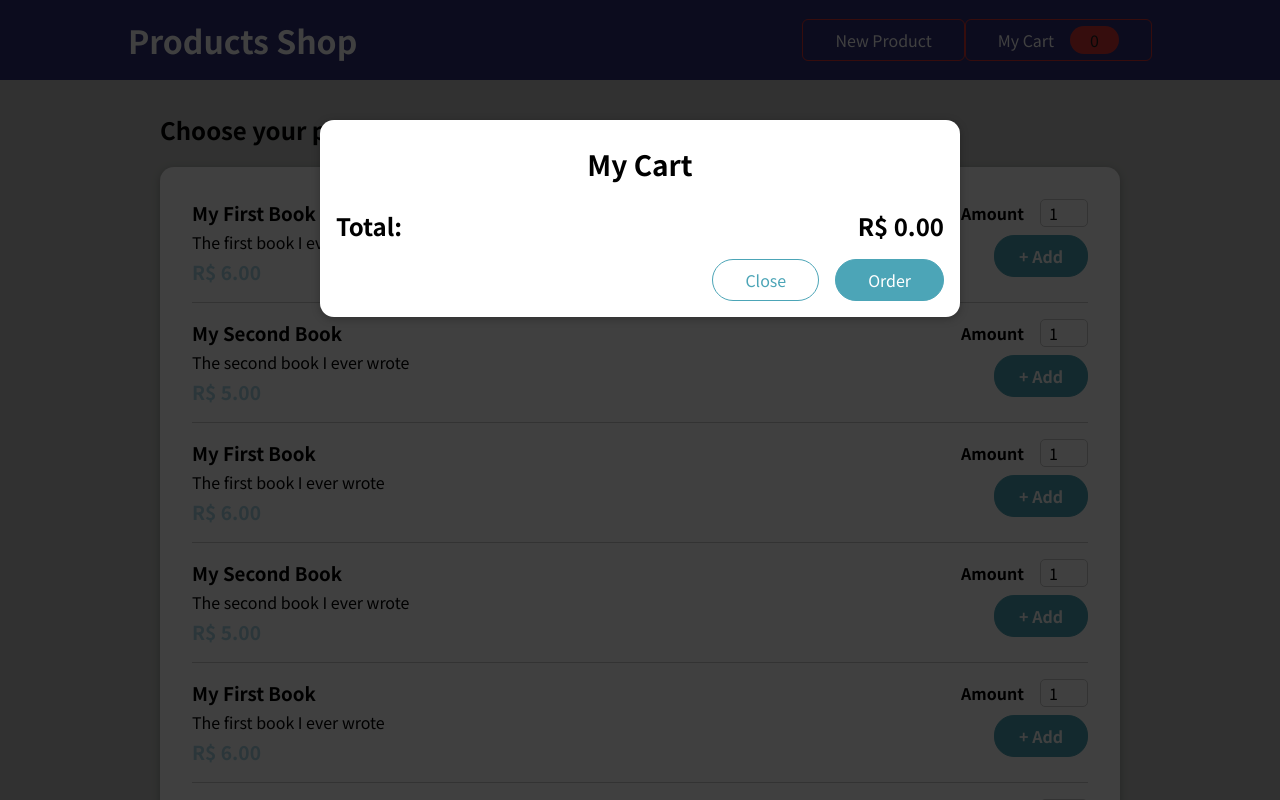
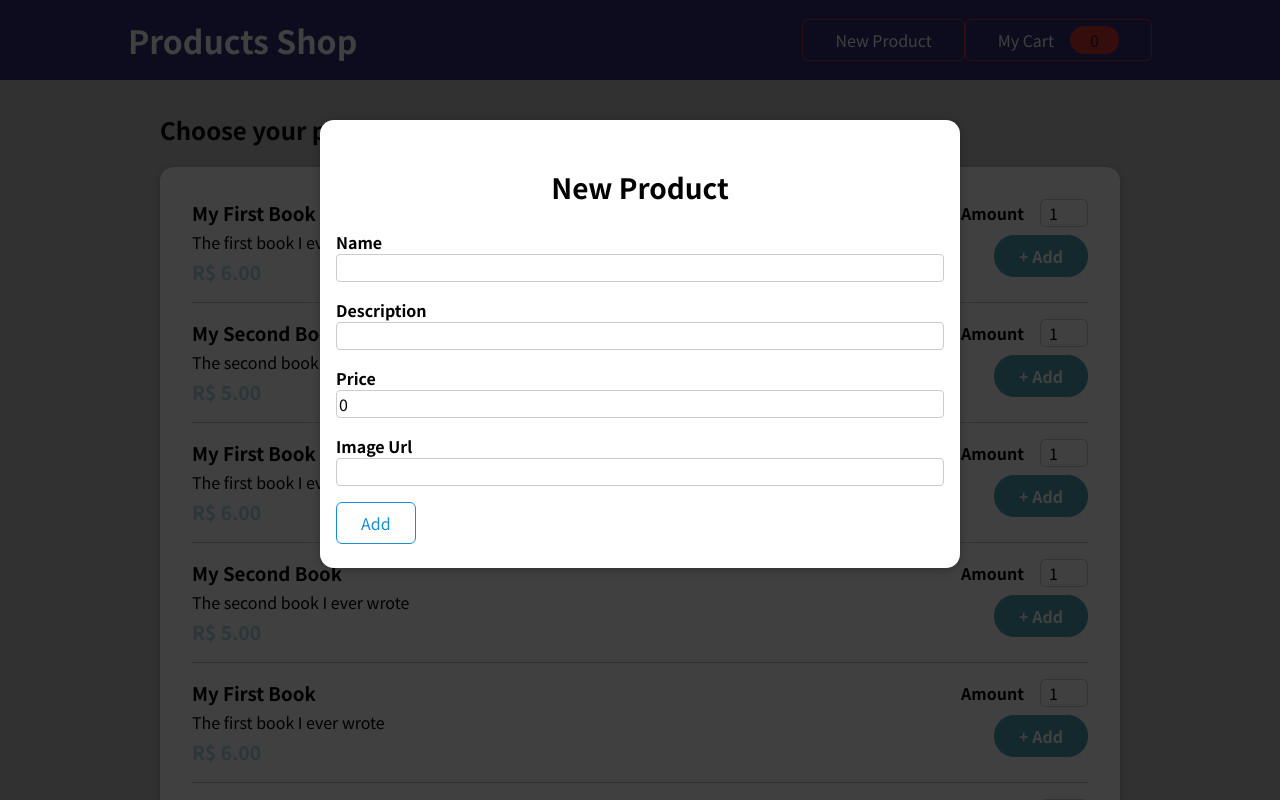
Before and after one commit to jpmarques2000/React-Shop, a React (Create React App) app: page / in a window 1280 px wide. Both pictures are taken after a click on the button "New Product". Shown: the top 800 px of the page. Built offline with nearby package versions, Linux system fonts and the light colour scheme.

Commit message:
Adicionando Formulário de cadastro de novos produtos modal

```diff
--- a/src/App.js
+++ b/src/App.js
@@ -4,14 +4,17 @@ import { useSelector } from "react-redux";
 import ShopProducts from "./components/Shop/ShopProducts";
 import Cart from "./components/Cart/Cart";
 import PageLayout from "./components/Layout/PageLayout";
+import NewProductForm from "./components/NewProduct/NewProductForm";
 
 function App() {
   const showCart = useSelector((state) => state.ui.cartIsVisible);
+  const showNewProductForm = useSelector(state => state.ui.newProductFormIsVisible)
 
   return (
     <Fragment>
       <PageLayout>
         {showCart && <Cart />}
+        {showNewProductForm && <NewProductForm />}
         <ShopProducts />
       </PageLayout>
     </Fragment>
--- a/src/components/Cart/CartButton.js
+++ b/src/components/Cart/CartButton.js
@@ -12,9 +12,13 @@ const CartButton = () => {
     dispatch(uiActions.toggle());
   };
 
+  const toggleNewProductFormHandler = () => {
+    dispatch(uiActions.toggleNewProduct());
+  };
+
   return (
     <Fragment>
-      <button onClick={toggleCartHandler} className={classes.button}>
+      <button onClick={toggleNewProductFormHandler} className={classes.button}>
         <span>New Product</span>
       </button>
       <button onClick={toggleCartHandler} className={classes.button}>
--- a/src/components/Cart/CartButton.module.css
+++ b/src/components/Cart/CartButton.module.css
@@ -19,8 +19,3 @@
   padding: 0.15rem 1.25rem;
   color: #1d1d1d;
 }
-
-.navHeaderBar{
-  display: flex;
-  justify-content: space-between;
-}
--- a/src/components/Cart/CartItem.js
+++ b/src/components/Cart/CartItem.js
@@ -28,7 +28,7 @@ const CartItem = (props) => {
       <header>
         <h3>{title}</h3>
         <div className={classes.price}>
-          ${totalPrice.toFixed(2)}{" "}
+          ${totalPrice.toFixed(2)}
           <span className={classes.itemprice}>(${price.toFixed(2)}/item)</span>
         </div>
       </header>
--- /dev/null
+++ b/src/components/NewProduct/Input.js
@@ -0,0 +1,16 @@
+import React from "react";
+
+import classes from "./Input.module.css";
+
+const Input = React.forwardRef((props, ref) => {
+  return (
+    <div className={classes.input}>
+      <div className={props.className}>
+        <label htmlFor={props.input.id}>{props.label}</label>
+        <input ref={ref} {...props.input} />
+      </div>
+    </div>
+  );
+});
+
+export default Input;
--- /dev/null
+++ b/src/components/NewProduct/Input.module.css
@@ -0,0 +1,5 @@
+.input {
+  display: flex;
+  flex-direction: column;
+  margin-bottom: 0.5rem;
+}
--- /dev/null
+++ b/src/components/NewProduct/NewProductForm.js
@@ -0,0 +1,86 @@
+import React, { useRef } from "react";
+
+import Modal from "../UI/Modal";
+import classes from "./NewProductForm.module.css";
+import { useDispatch } from "react-redux";
+import { uiActions } from "../../store/ui-slice";
+import Input from "./Input";
+
+const NewProductForm = () => {
+  const dispatch = useDispatch();
+
+  const nameInputRef = useRef();
+  const descInputRef = useRef();
+  const priceInputRef = useRef();
+  const imageUrlInputRef = useRef();
+
+  const closeNewProductFormHandler = () => {
+    dispatch(uiActions.toggleNewProduct());
+  };
+
+  const addProductHandler = (event) => {
+    event.preventDefault();
+
+    const productName = nameInputRef.current.value;
+    const productDescription = descInputRef.current.value;
+    const productPrice = priceInputRef.current.value;
+    const productImageUrl = imageUrlInputRef.current.value;
+
+    console.log({
+      productName,
+      productDescription,
+      productPrice,
+      productImageUrl,
+    });
+  };
+
+  const NewProductFormContent = (
+    <form className={classes.form} onSubmit={addProductHandler}>
+      <h2>New Product</h2>
+      <Input
+        ref={nameInputRef}
+        className={classes.control}
+        label="Name"
+        input={{
+          id: "name",
+          type: "text",
+        }}
+      />
+      <Input
+        ref={descInputRef}
+        className={classes.control}
+        label="Description"
+        input={{
+          id: "description",
+          type: "text",
+        }}
+      />
+      <Input
+        ref={priceInputRef}
+        className={classes.control}
+        label="Price"
+        input={{
+          id: "price",
+          type: "number",
+          defaultValue: "0",
+        }}
+      />
+      <Input
+        ref={imageUrlInputRef}
+        className={classes.control}
+        label="Image Url"
+        input={{
+          id: "image",
+          type: "text",
+        }}
+      />
+      <button>Add</button>
+    </form>
+  );
+
+  return (
+    <Modal onClose={closeNewProductFormHandler}>{NewProductFormContent}</Modal>
+  );
+};
+
+export default NewProductForm;
--- /dev/null
+++ b/src/components/NewProduct/NewProductForm.module.css
@@ -0,0 +1,57 @@
+.control {
+  margin-bottom: 0.5rem;
+}
+
+.control label {
+  font-weight: bold;
+  margin-bottom: 0.25rem;
+}
+
+.control input {
+  font: inherit;
+  border: 1px solid #ccc;
+  border-radius: 4px;
+  width: 100%;
+  max-width: 100%;
+}
+
+.form{
+  margin: 0.5rem 0;
+  overflow: auto;
+}
+
+.form h2 {
+  font-size: 1.75rem;
+  text-align: center;
+  font-weight: bold;
+}
+
+.actions {
+  text-align: right;
+}
+
+.actions button {
+  font: inherit;
+  cursor: pointer;
+  background-color: transparent;
+  border: 1px solid #4ca5b7;
+  padding: 0.5rem 2rem;
+  border-radius: 25px;
+  margin-left: 1rem;
+}
+
+.actions button:hover,
+.actions button:active {
+  background-color: #2817af;
+  border-color: #2817af;
+  color: white;
+}
+
+.actions .button--alt {
+  color: #4ca5b7;
+}
+
+.actions .button {
+  background-color: #4ca5b7;
+  color: white;
+}
--- a/src/store/cart-slice.js
+++ b/src/store/cart-slice.js
@@ -29,7 +29,7 @@ const cartSlice = createSlice({
         existingItem.quantity = existingItem.quantity + newItem.amount;
         existingItem.totalPrice =
           existingItem.totalPrice + newItem.price * newItem.amount;
-        state.totalAmount = state.totalAmount + newItem.price * newItem.amount;
+        console.log(state.totalAmount);
       }
     },
     removeItemFromCart(state, action) {
--- a/src/store/ui-slice.js
+++ b/src/store/ui-slice.js
@@ -2,10 +2,13 @@ import { createSlice } from "@reduxjs/toolkit";
 
 const uiSlice = createSlice({
   name: "ui",
-  initialState: { cartIsVisible: false, notification: null },
+  initialState: { cartIsVisible: false, newProductFormIsVisible: false },
   reducers: {
     toggle(state) {
       state.cartIsVisible = !state.cartIsVisible;
+    },
+    toggleNewProduct(state) {
+      state.newProductFormIsVisible = !state.newProductFormIsVisible;
     },
   },
 });
```
